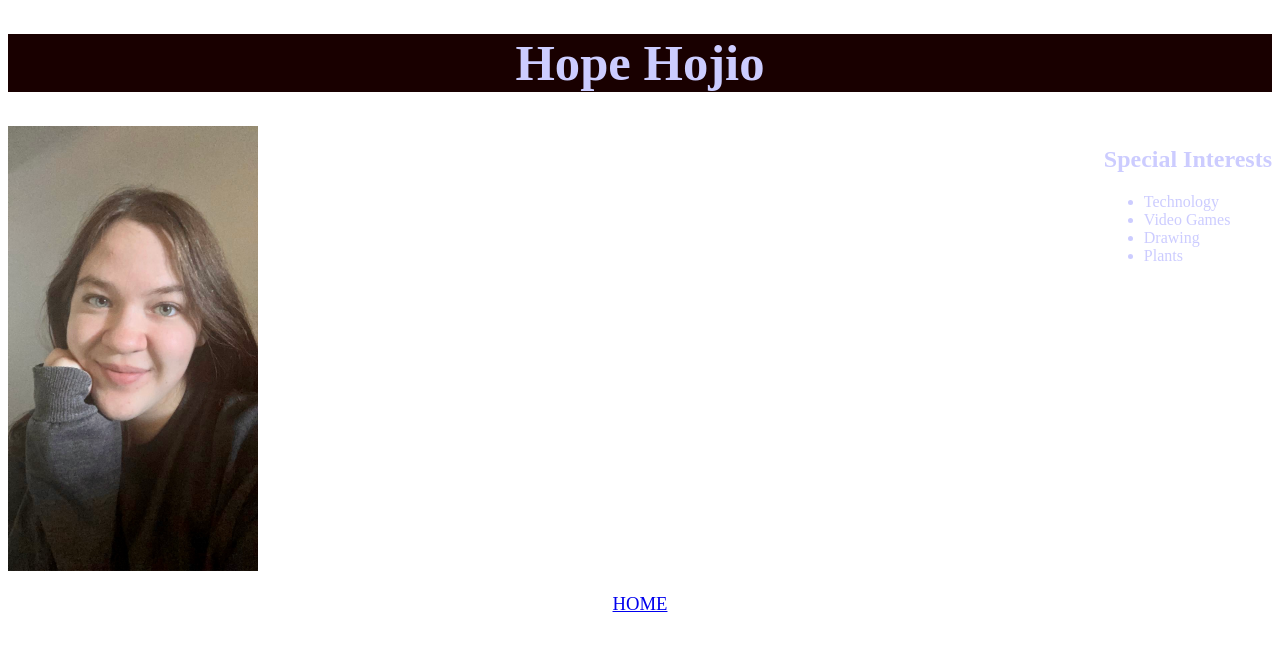
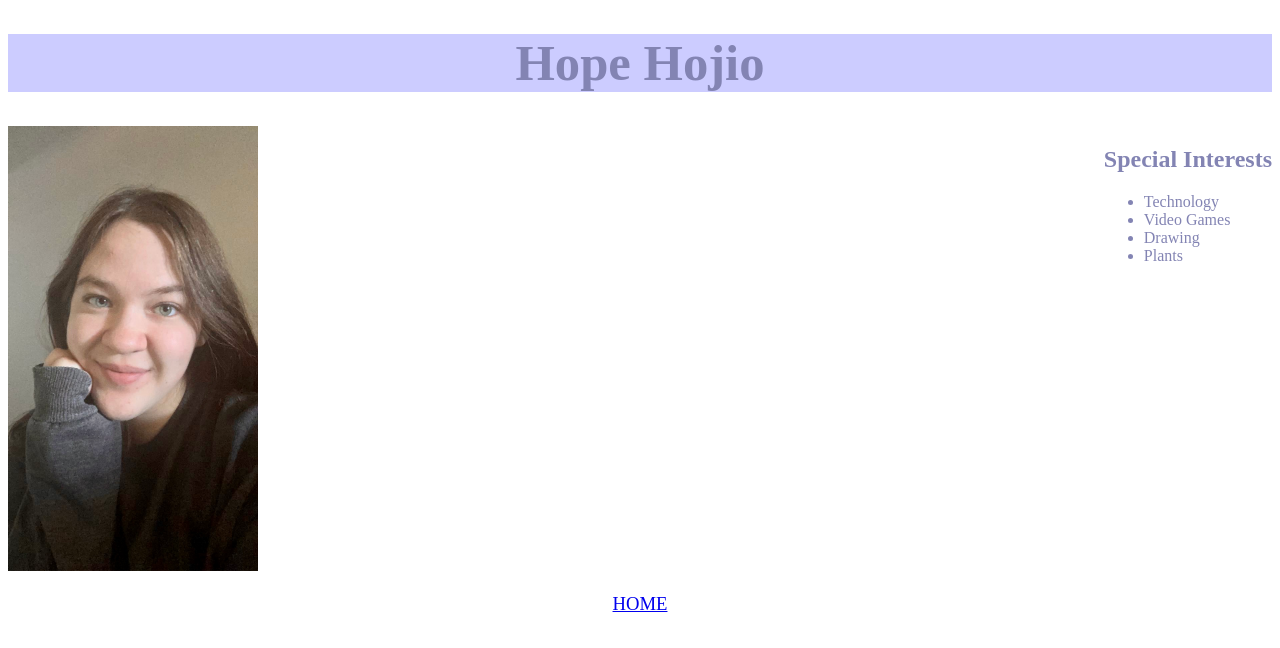
Before and after one commit to hopeahojio/hopeahojio.github.io, a plain HTML site: page profile.html in a window 1280 px wide. Drawn offline with Linux system fonts and the light colour scheme.

Commit message:
Update style.css

```diff
--- a/css/style.css
+++ b/css/style.css
@@ -1,12 +1,12 @@
 :root
 {
-    --favcolor: rgb(204, 204, 255);
+    --favcolor: rgb(131	132	179);
 }
 h1
 {
     text-align: center;
     color: var(--favcolor);
-    background-color: rgb(25,0,0);
+    background-color: rgb(204, 204, 255);
     font-size: 38pt;
 }
 section
```
